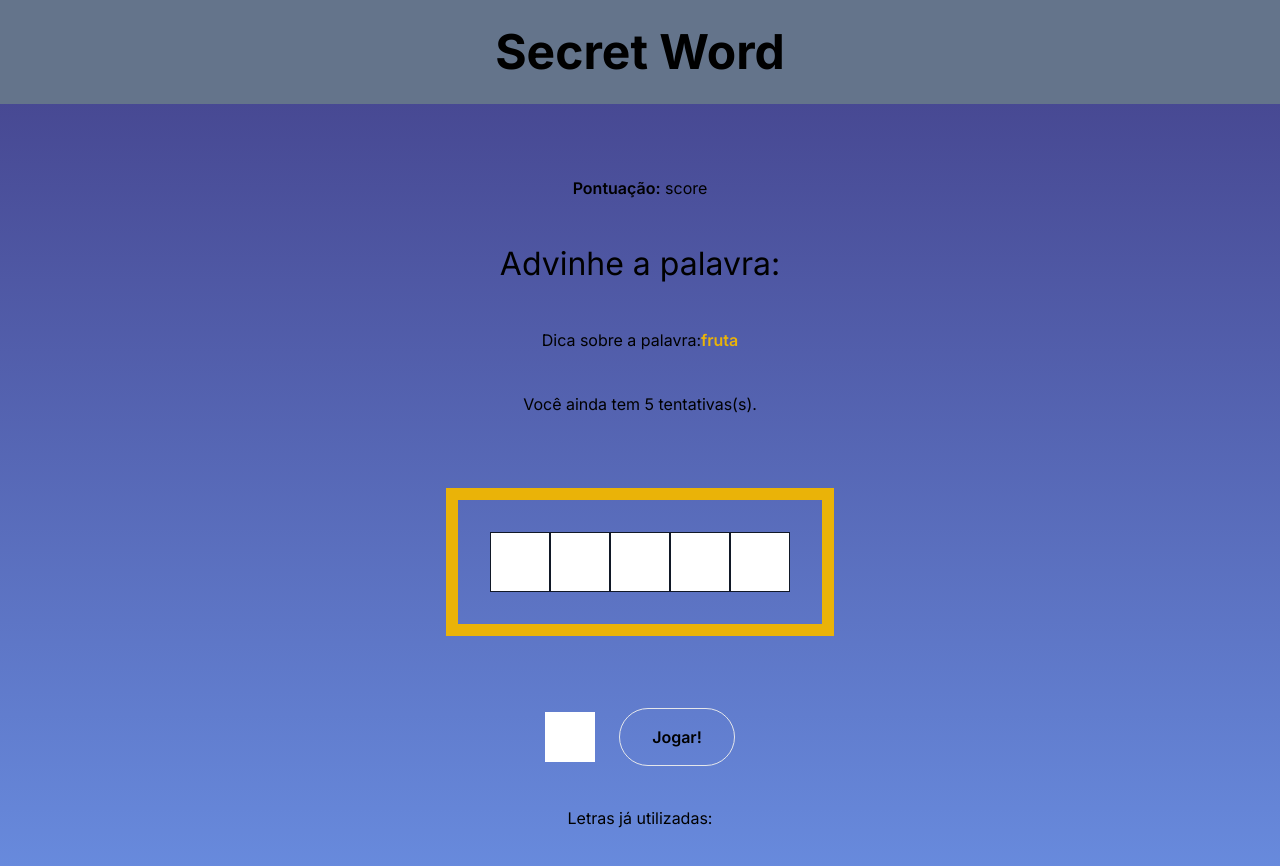
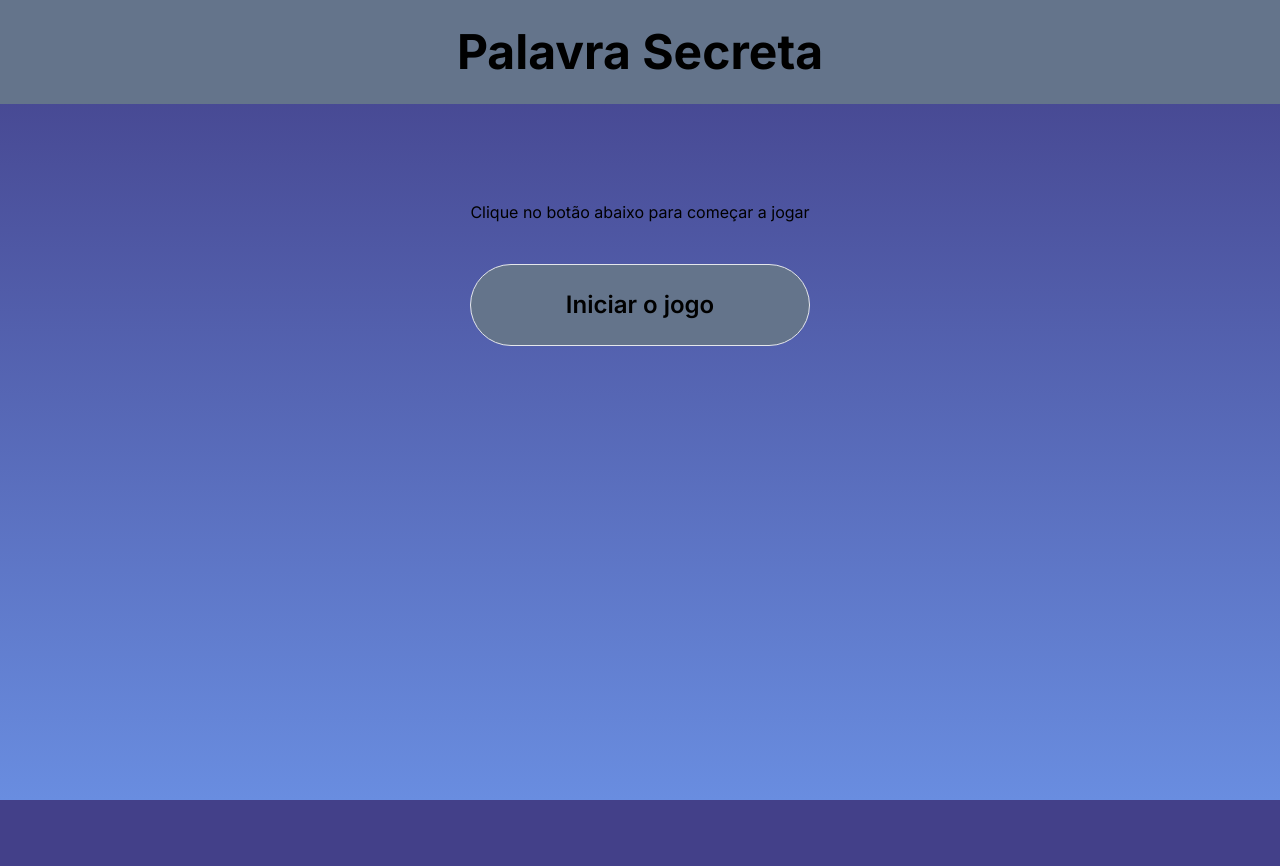
Before and after one commit to nayara-al/secret-word, a Next.js app: page / in a window 1280 px wide. Shown: the top 866 px of the page. After the commit the page ends 800 px from the top, so only its background shows below. Built offline with nearby package versions, Linux system fonts and the light colour scheme.

Commit message:
refacotr: ajustes do jogo e mudança de título do jogo

```diff
--- a/src/app/layout.tsx
+++ b/src/app/layout.tsx
@@ -16,7 +16,9 @@ export default function RootLayout({ children }: { children: ReactNode }) {
     <html lang="en">
       <body className={inter.className}>
         <Header />
-        {children}
+        <main className="gap-4 p-6 flex flex-col items-center justify-center text-center">
+          {children}
+        </main>
       </body>
     </html>
   );
--- a/src/components/Button/index.tsx
+++ b/src/components/Button/index.tsx
@@ -12,20 +12,23 @@ export default function Button({
   let paddingX;
   let paddingY;
   let textSize;
+  let buttonColor;
 
   if (buttonType === "secondary") {
-    paddingX = "px-8";
-    paddingY = "py-4";
-    textSize = "text-[16px]";
+    paddingX = "px-8 max-md:px-3";
+    paddingY = "py-4 max-md:py-2";
+    textSize = "text-base";
+    buttonColor = "bg-rose-950"
   } else if (buttonType === "primary") {
-    paddingX = "px-12";
-    paddingY = "py-6";
-    textSize = "text-[24px]";
+    paddingX = "px-12 max-md:px-4";
+    paddingY = "py-6 max-md:py-4";
+    textSize = "text-2xl max-md:text-base";
+    buttonColor = "bg-slate-500"
   }
   return (
     <button
       {...rest}
-      className={`border border-solid rounded-full font-semibold ${paddingX} ${paddingY} ${textSize}`}
+      className={` border border-solid rounded-full font-semibold ${buttonColor} ${paddingX} ${paddingY} ${textSize}`}
     >
       {children}
     </button>
--- /dev/null
+++ b/src/components/GameModal/index.tsx
@@ -0,0 +1,60 @@
+"use client";
+import { useRef, useEffect, ReactNode } from "react";
+
+type GameContinueProps = {
+  title: string;
+  onFinish: () => void;
+  onContinue: () => void;
+  children: ReactNode;
+  showDialog: boolean;
+};
+
+export default function GameContinue({
+  children,
+  onContinue,
+  onFinish,
+  title,
+  showDialog,
+}: GameContinueProps) {
+  const dialogRef = useRef<null | HTMLDialogElement>(null);
+
+  useEffect(() => {
+    if (showDialog) {
+      dialogRef.current?.showModal();
+    } else {
+      dialogRef.current?.close();
+    }
+  }, [showDialog]);
+
+  const closeDialog = () => {
+    dialogRef.current?.close();
+    onFinish();
+  };
+
+  const clickOk = () => {
+    onContinue();
+    closeDialog();
+  };
+
+  const dialog: JSX.Element | null = showDialog ? (
+    <dialog
+      ref={dialogRef}
+      className="fixed top-50 left-50 -translate-x-50 -translate-y-50 z-10 rounded-2xl backdrop:bg-gray-800/50"
+    >
+      <div className="p-8 flex flex-col gap-6 bg-gray-200">
+        <div>
+          <h1 className=" bg-white rounded-lg p-4 text-3xl font-bold text-lime-800">{title}</h1>
+        </div>
+        <div className="flex flex-col gap-6">
+          <div className="bg-white rounded-lg flex flex-col gap-3 p-4 text-left">{children}</div>
+          <div className="flex justify-center items-center gap-8 font-bold">
+            <button onClick={clickOk} className="bg-blue-500 py-4 px-6 rounded-lg text-white">Continuar</button>
+            <button onClick={closeDialog} className="bg-teal-950 py-4 px-6 rounded-lg text-white">Finalizar</button>
+          </div>
+        </div>
+      </div>
+    </dialog>
+  ) : null;
+
+  return dialog;
+}
--- a/src/components/GameScreen/index.tsx
+++ b/src/components/GameScreen/index.tsx
@@ -4,12 +4,12 @@ import Button from "../Button";
 
 interface GameScreenProps {
   verifyLetter: (e: string) => void;
-  pickedWord: string;
   pickedCategory: string;
   letters: string[];
   guessedLetters: string[];
   wrongLetters: string[];
   guesses: number;
+  score: number;
 }
 
 export default function GameScreen({
@@ -18,8 +18,8 @@ export default function GameScreen({
   guesses,
   letters,
   pickedCategory,
-  pickedWord,
   wrongLetters,
+  score,
 }: GameScreenProps) {
   const [letter, setLetter] = useState("");
   const letterInputRef = useRef(null);
@@ -35,7 +35,7 @@ export default function GameScreen({
   return (
     <div className="flex flex-col gap-10">
       <p>
-        <span className="font-semibold">Pontuação:</span> score
+        <span className="font-semibold">Pontuação:</span> {score}
       </p>
       <h1 className="text-[32px]">Advinhe a palavra:</h1>
       <h3 className="">
@@ -43,7 +43,7 @@ export default function GameScreen({
         <span className="text-yellow-500 font-semibold">{pickedCategory}</span>
       </h3>
       <p>Você ainda tem {guesses} tentativas(s).</p>
-      <div className="m-8 p-8 border-solid border-[12px] border-yellow-500 flex">
+      <div className="m-8 p-8 border-solid border-[12px] items-center justify-center border-yellow-500 flex max-md:flex-wrap">
         {letters.map((letter, i) =>
           guessedLetters.includes(letter) ? (
             <span
--- a/src/components/MainScreen/index.tsx
+++ b/src/components/MainScreen/index.tsx
@@ -5,6 +5,7 @@ import GameScreen from "../GameScreen";
 import FinishScreen from "../FinishScreen";
 import GameoverScreen from "../GameoverScreen";
 import { WordsListProps, wordsList } from "@/data/words";
+import GameContinue from "../GameModal";
 
 const stages = [
   { id: 1, name: "start" },
@@ -22,6 +23,7 @@ export default function MainScreen() {
   const [guesses, setGuesses] = useState<number>(5);
   const [wrongLetters, setWrongLetters] = useState<string[]>([]);
   const [score, setScore] = useState(0);
+  const [showDialog, setShowDialog] = useState<boolean>(false);
 
   const pickWordAndCategory = useCallback(() => {
     const categories: (keyof WordsListProps)[] = Object.keys(
@@ -36,6 +38,7 @@ export default function MainScreen() {
   }, []);
 
   const startGame = useCallback(() => {
+    setGameStage("game");
     const { category, word } = pickWordAndCategory();
 
     console.log(category, word);
@@ -43,7 +46,7 @@ export default function MainScreen() {
     let wordLetters = word.split("");
 
     wordLetters = wordLetters.map((l: string) => l.toLowerCase());
-    console.log(wordLetters);
+    console.log("wordLetters", wordLetters);
 
     setPickedCategory(category);
     setPickedWord(word);
@@ -71,8 +74,8 @@ export default function MainScreen() {
       ]);
       setGuesses((actualGuesses) => actualGuesses - 1);
     }
-    console.log(letter);
-    console.log(wrongLetters);
+    console.log("letter", letter);
+    console.log("wrongLetters", wrongLetters);
   };
   const retry = () => {
     setScore(0);
@@ -84,45 +87,68 @@ export default function MainScreen() {
     setWrongLetters([]);
   };
 
+  const finishGame = () => {
+    setGameStage(stages[0].name);
+  };
+
   useEffect(() => {
     if (guesses === 0) {
       clearLettersStates();
 
-      setGameStage(stages[2].name);
+      setGameStage(stages[3].name);
     }
   }, [guesses]);
-  const finishGame = () => {
-    setGameStage(stages[3].name);
-  };
 
   useEffect(() => {
     const uniqueLetters = [...new Set(letters)];
 
     console.log(uniqueLetters);
     console.log(guessedLetters);
-
-    if (guessedLetters.length === uniqueLetters.length) {
+    if (
+      guessedLetters.length === uniqueLetters.length &&
+      gameStage === "game"
+    ) {
       setScore((actualScore) => (actualScore += 100));
-      startGame();
+      clearLettersStates();
+      setShowDialog(true);
+      setGameStage(stages[2].name);
     }
-  }, [guessedLetters, letters, startGame]);
+  }, [guessedLetters, letters, gameStage]);
 
   return (
+    <>
       <main className="gap-4 p-6 flex flex-col items-center justify-center text-center">
         {gameStage === "start" && <StartScreen startGame={startGame} />}
         {gameStage === "game" && (
           <GameScreen
             verifyLetter={verifyLetter}
-          pickedWord={pickedWord}
             pickedCategory={pickedCategory}
             letters={letters}
             guessedLetters={guessedLetters}
             wrongLetters={wrongLetters}
             guesses={guesses}
+            score={score}
           />
         )}
-      {gameStage === "finish" && <FinishScreen finishGame={finishGame} />}
-      {gameStage === "gameover" && <GameoverScreen retry={retry} />}
+        {gameStage === "finish" && (
+          <>
+            <GameContinue
+              onContinue={() => startGame()}
+              onFinish={() => setShowDialog(false)}
+              title="Parabéns, você acertou!"
+              showDialog={showDialog}
+            >
+              <span>A palavra sorteada era: {pickedWord}</span>
+              <p>Sua pontuação atual é: {score}</p>
+              <p>Agora diga, deseja continuar e pretende finalizar?</p>
+            </GameContinue>
+            <FinishScreen finishGame={finishGame} score={score} />
+          </>
+        )}
+        {gameStage === "gameover" && (
+          <GameoverScreen retry={retry} score={score} />
+        )}
       </main>
+    </>
   );
 }
--- a/src/components/StartScreen/index.tsx
+++ b/src/components/StartScreen/index.tsx
@@ -1,6 +1,4 @@
 import Button from "../Button";
-import Subtitle from "../Subtitle";
-
 interface StartScreenProps {
   startGame: () => void;
 }
@@ -8,8 +6,10 @@ interface StartScreenProps {
 export default function StartScreen({ startGame }: StartScreenProps) {
   return (
     <div className="flex flex-col gap-10">
-      <Subtitle text="Clique no botão abaixo para começar a jogar" />
-      <Button buttonType="primary" onClick={startGame}>Iniciar o jogo</Button>
+      <h2 className="">Clique no botão abaixo para começar a jogar</h2>
+      <Button buttonType="primary" onClick={startGame}>
+        Iniciar o jogo
+      </Button>
     </div>
   );
 }
--- a/src/components/Subtitle/index.tsx
+++ /dev/null
@@ -1,6 +0,0 @@
-interface SubtitleProps {
-  text: string;
-}
-export default function Subtitle({ text }: SubtitleProps) {
-  return <h2>{text}</h2>;
-}
--- a/src/components/header/index.tsx
+++ b/src/components/header/index.tsx
@@ -1,7 +1,7 @@
 export default function Header() {
   return (
     <header className="py-4 flex bg-slate-500 items-center justify-center">
-        <h1 className="text-[48px] font-bold">Secret Word</h1>
+        <h1 className="text-[48px] font-bold">Palavra Secreta</h1>
     </header>
   )
 }
--- a/src/data/words.ts
+++ b/src/data/words.ts
@@ -5,13 +5,102 @@ export type WordsListProps = {
   computador: string[];
   programação: string[];
   alimento: string[];
+  esporte: string[];
+  país: string[];
 };
 
 export const wordsList: WordsListProps = {
-  carro: ["Motor", "Porta", "Capô", "Pneu", "Antena"],
-  fruta: ["Banana", "Maçã", "Pêra", "Mamão", "Laranja"],
-  corpo: ["Braço", "Perna", "Cérebro", "Pescoço", "Olhos"],
-  computador: ["Mouse", "Teclado", "Monitor", "Gabinete"],
-  programação: ["Linguagem", "Framework", "JavaScript", "React"],
-  alimento: ["Arroz", "Feijão", "Carne", "Leite", "Ovo"],
+  carro: [
+    "Motor",
+    "Porta",
+    "Capô",
+    "Pneu",
+    "Antena",
+    "Farol",
+    "Câmbio",
+    "Vidro",
+    "Retrovisor",
+    "Freio",
+  ],
+  fruta: [
+    "Banana",
+    "Maçã",
+    "Pêra",
+    "Mamão",
+    "Laranja",
+    "Melancia",
+    "Abacaxi",
+    "Morango",
+    "Uva",
+    "Kiwi",
+  ],
+  corpo: [
+    "Braço",
+    "Perna",
+    "Cérebro",
+    "Pescoço",
+    "Olhos",
+    "Dedos",
+    "Orelha",
+    "Cotovelo",
+    "Barriga",
+    "Joelho",
+  ],
+  computador: [
+    "Mouse",
+    "Teclado",
+    "Monitor",
+    "Gabinete",
+    "Processador",
+    "Memória",
+    "Fonte",
+  ],
+  programação: [
+    "Linguagem",
+    "Framework",
+    "JavaScript",
+    "React",
+    "HTML",
+    "CSS",
+    "Node",
+    "Python",
+    "Angular",
+    "Vue",
+  ],
+  alimento: [
+    "Arroz",
+    "Feijão",
+    "Carne",
+    "Leite",
+    "Ovo",
+    "Cenoura",
+    "Tomate",
+    "Pão",
+    "Batata",
+    "Queijo",
+  ],
+  esporte: [
+    "Futebol",
+    "Basquete",
+    "Tênis",
+    "Natação",
+    "Ciclismo",
+    "Vôlei",
+    "Handebol",
+    "Surfe",
+    "Atletismo",
+    "Esqui",
+  ],
+  país: [
+    "Brasil",
+    "Estados Unidos",
+    "Japão",
+    "Alemanha",
+    "Austrália",
+    "Índia",
+    "Canadá",
+    "México",
+    "França",
+    "Itália",
+  ],
 };
```
Also changed, not shown: src/components/FinishScreen/index.tsx (+8 -5 lines), src/components/GameoverScreen/index.tsx (+13 -7 lines). Lines whose indentation alone changed are shown as unchanged.
